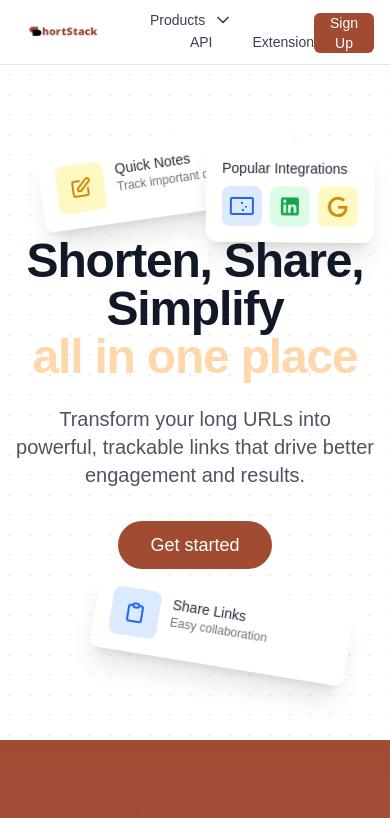
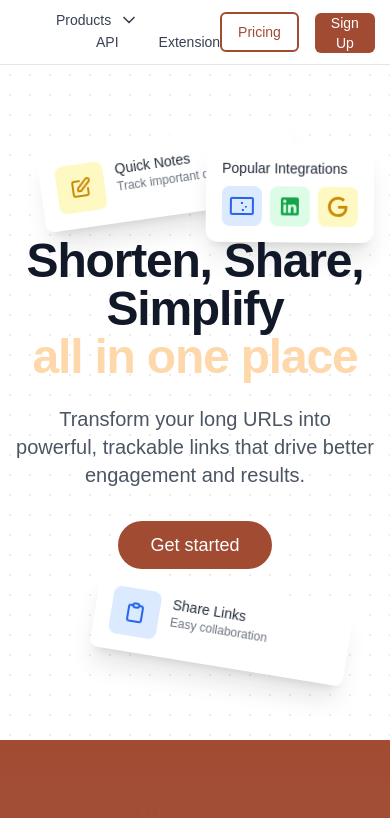
Before and after one commit to jessicasewe/ShortStack, a Next.js app in the folder shortstack-frontend/: page / in a window 390 px wide. Shown: the top 818 px of the page. Built offline with nearby package versions, Linux system fonts and the light colour scheme.

Commit message:
fix: redirection from free to url tools

```diff
--- a/shortstack-frontend/app/_components/navbar.tsx
+++ b/shortstack-frontend/app/_components/navbar.tsx
@@ -114,7 +114,14 @@ export const Navbar = () => {
             Extension
           </Link>
         </nav>
+        {/* Pricing Button */}
         <Link href="/auth/pricing">
+          <Button className="bg-white border-2 border-[#a24b33] text-[#a24b33] hover:bg-[#a24b33] hover:text-white md:inline-flex mr-4">
+            Pricing
+          </Button>
+        </Link>
+        {/* Sign Up Button */}
+        <Link href="/auth/signup">
           <Button className="bg-[#a24b33] text-white hover:bg-[#a24b33]/90 md:inline-flex">
             Sign Up
           </Button>
--- a/shortstack-frontend/app/_components/pricing-plan.tsx
+++ b/shortstack-frontend/app/_components/pricing-plan.tsx
@@ -147,6 +147,8 @@ export default function PricingPlans() {
                 onClick={() => {
                   if (plan.name === "Pro") {
                     router.push("/auth/signup");
+                  } else if (plan.name === "Free") {
+                    router.push("/#url-tools");
                   }
                 }}
               >
--- a/shortstack-frontend/app/_components/url-tools.tsx
+++ b/shortstack-frontend/app/_components/url-tools.tsx
@@ -39,7 +39,10 @@ export default function URLTools() {
   }));
 
   return (
-    <div className="min-h-screen bg-gradient-to-b from-[#a24b33] to-[#a06b5d] py-20 px-4 relative overflow-hidden">
+    <div
+      id="url-tools"
+      className="min-h-screen bg-gradient-to-b from-[#a24b33] to-[#a06b5d] py-20 px-4 relative overflow-hidden"
+    >
       {/* Background Stars */}
       {stars.map((star) => (
         <motion.div
```
